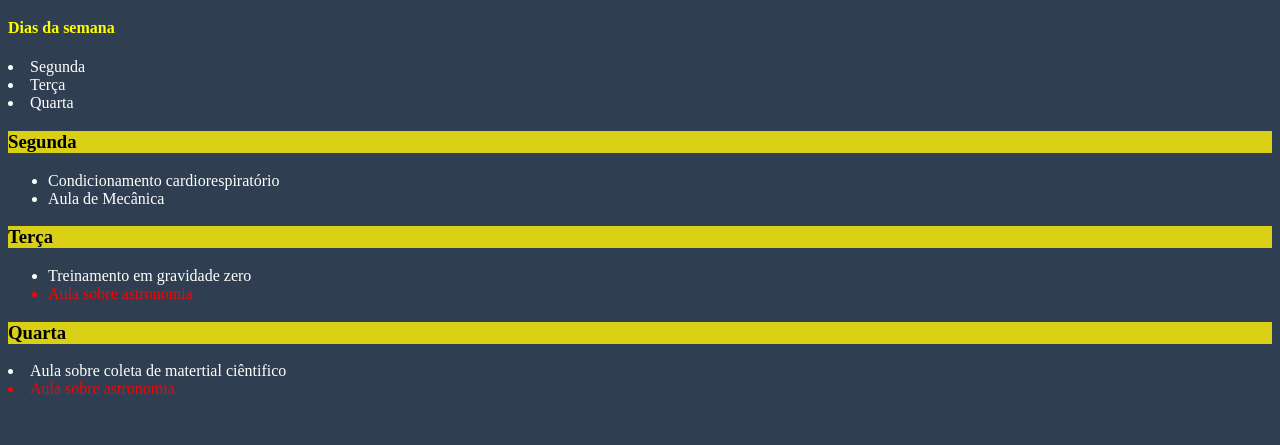
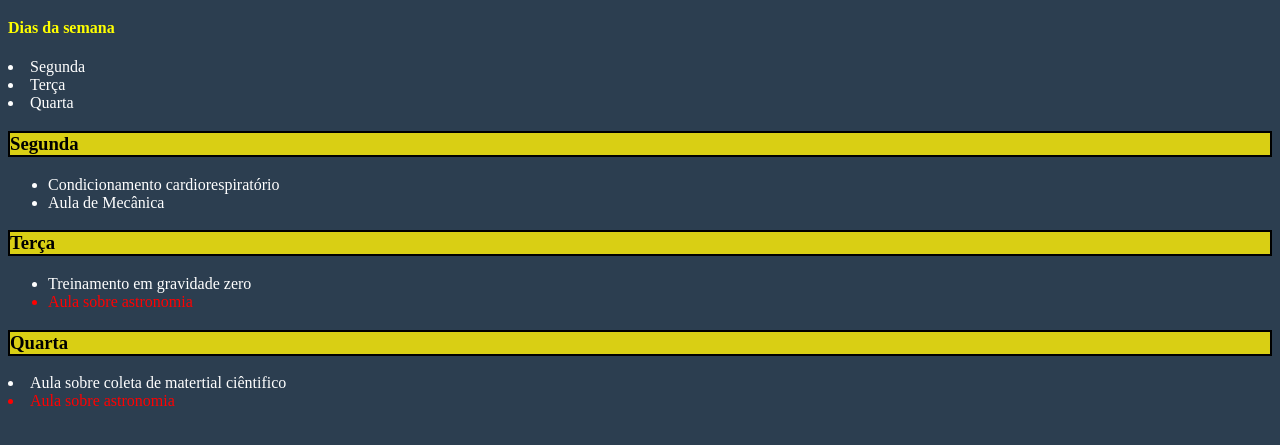
Before and after one commit to Erickgtn/EstudoHTMLCSS, a plain HTML site: page ExerciciosCSS/index.html in a window 1280 px wide. Shown: the part 61-506 px from the top of the page. Drawn offline with Linux system fonts and the light colour scheme.

Commit message:
Colocando borda na atividade de CSS

```diff
--- a/ExerciciosCSS/style.css
+++ b/ExerciciosCSS/style.css
@@ -1,8 +1,9 @@
 *{
-    background-color: #2f3e50;
+    background-color: #2c3e50;
 }
 h3{
     background-color: rgb(217, 207, 20);
+    border: 2px solid;
 }
 h1{
     color: white;
```
